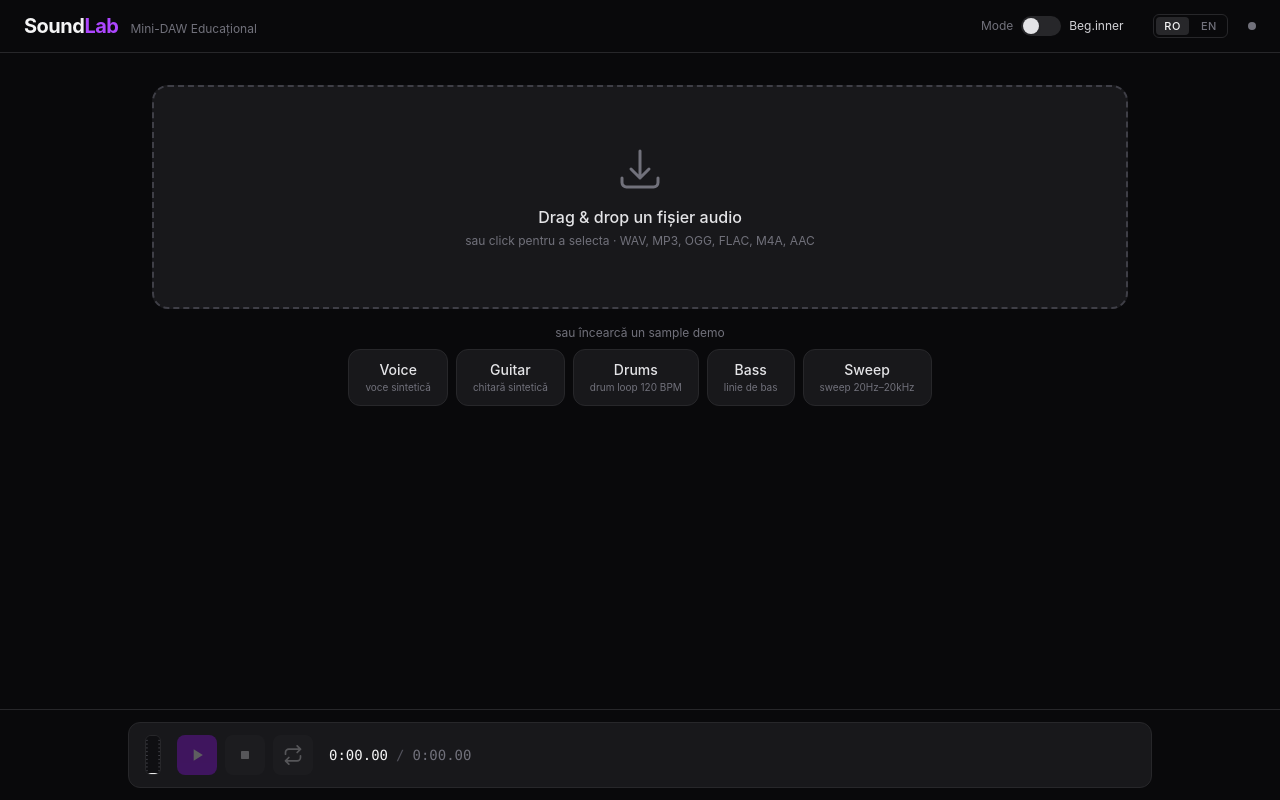
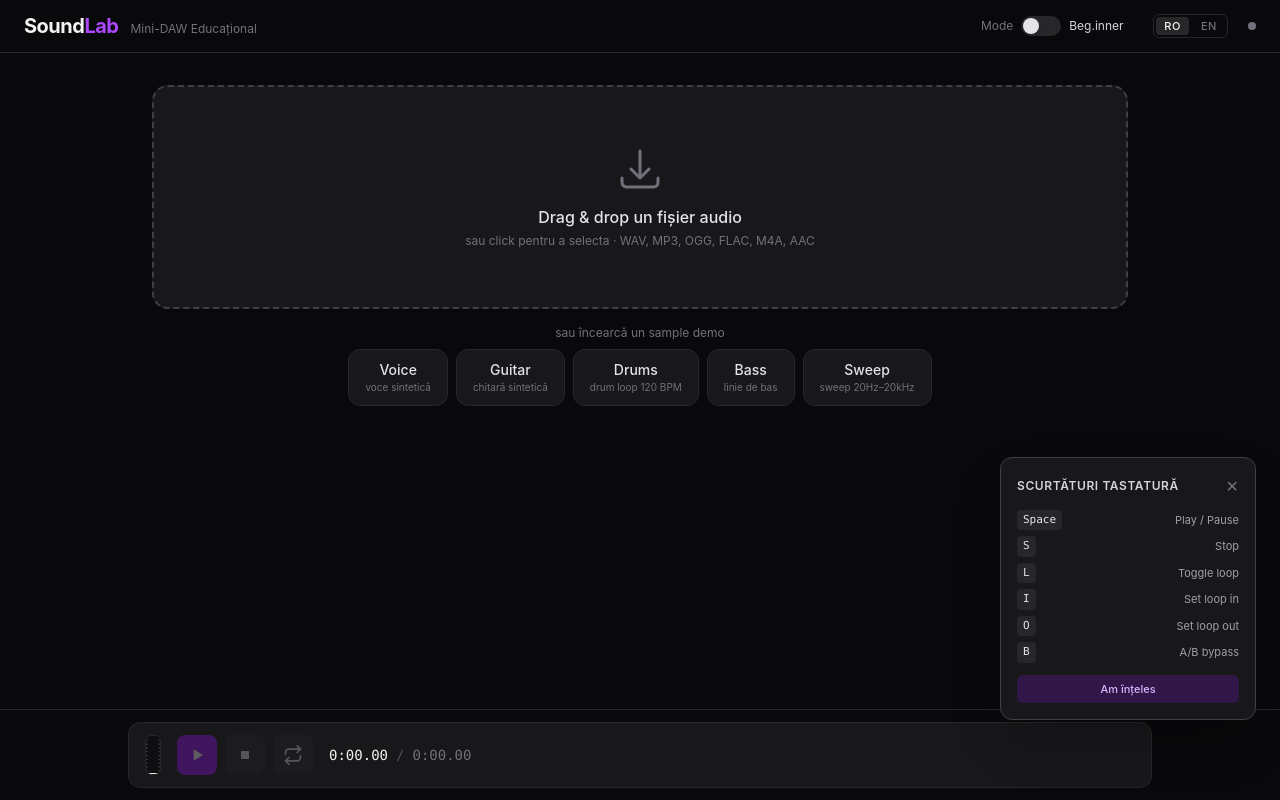
Before and after one commit to TristanUPT/licenta, a React (Vite) app: page / in a window 1280 px wide. Built offline with nearby package versions, Linux system fonts and the light colour scheme.

Commit message:
keyboard shortcuts

```diff
--- a/src/App.tsx
+++ b/src/App.tsx
@@ -5,6 +5,8 @@ import { useAudioStore } from '@/store/audioStore'
 import { useEducationStore } from '@/store/educationStore'
 import { usePresetStore } from '@/store/presetStore'
 import { useUiStore } from '@/store/uiStore'
+import { useKeyboardShortcuts } from '@/hooks/useKeyboardShortcuts'
+import { KeyboardHint } from '@/components/workspace/KeyboardHint'
 import { FileDropZone } from '@/components/workspace/FileDropZone'
 import { TransportBar } from '@/components/workspace/TransportBar'
 import { WaveformView } from '@/components/visualization/WaveformView'
@@ -42,6 +44,8 @@ function PanelToggle({ label, active, onClick }: PanelToggleProps) {
 function App() {
   const [status, setStatus] = useState<EngineStatus>(getStatus().status)
   useEffect(() => subscribe((s) => setStatus(s)), [])
+
+  useKeyboardShortcuts()
 
   const loadUserPresets = usePresetStore((s) => s.loadUserPresetsFromDB)
   useEffect(() => { void loadUserPresets() }, [loadUserPresets])
@@ -149,6 +153,8 @@ function App() {
         )}
       </main>
 
+      <KeyboardHint />
+
       <footer className="border-t border-zinc-800 px-3 py-2 sm:px-6 sm:py-3">
         <div className="mx-auto max-w-5xl">
           <TransportBar />
--- /dev/null
+++ b/src/components/workspace/KeyboardHint.tsx
@@ -0,0 +1,65 @@
+import { useState, useEffect } from 'react'
+import { useEducationStore } from '@/store/educationStore'
+
+const STORAGE_KEY = 'soundlab-kb-hint-dismissed'
+
+const SHORTCUTS = [
+  { key: 'Space', ro: 'Play / Pause',         en: 'Play / Pause' },
+  { key: 'S',     ro: 'Stop',                  en: 'Stop' },
+  { key: 'L',     ro: 'Toggle loop',           en: 'Toggle loop' },
+  { key: 'I',     ro: 'Set loop in',           en: 'Set loop in' },
+  { key: 'O',     ro: 'Set loop out',          en: 'Set loop out' },
+  { key: 'B',     ro: 'A/B bypass',            en: 'A/B bypass' },
+]
+
+export function KeyboardHint() {
+  const language = useEducationStore((s) => s.language)
+  const [visible, setVisible] = useState(false)
+
+  useEffect(() => {
+    if (!localStorage.getItem(STORAGE_KEY)) setVisible(true)
+  }, [])
+
+  function dismiss() {
+    localStorage.setItem(STORAGE_KEY, '1')
+    setVisible(false)
+  }
+
+  if (!visible) return null
+
+  const title  = language === 'ro' ? 'Scurtături tastatură' : 'Keyboard shortcuts'
+  const closeL = language === 'ro' ? 'Am înțeles' : 'Got it'
+
+  return (
+    <div className="fixed bottom-20 right-4 z-50 w-64 rounded-xl border border-zinc-700 bg-zinc-900 p-4 shadow-2xl sm:right-6">
+      <div className="mb-3 flex items-center justify-between">
+        <span className="text-xs font-semibold uppercase tracking-wider text-zinc-300">
+          {title}
+        </span>
+        <button
+          onClick={dismiss}
+          className="text-zinc-500 transition hover:text-zinc-200"
+          aria-label="Close"
+        >
+          ✕
+        </button>
+      </div>
+      <ul className="space-y-1.5">
+        {SHORTCUTS.map((s) => (
+          <li key={s.key} className="flex items-center justify-between">
+            <span className="rounded bg-zinc-800 px-1.5 py-0.5 font-mono text-[11px] text-zinc-200">
+              {s.key}
+            </span>
+            <span className="text-[11px] text-zinc-400">{s[language]}</span>
+          </li>
+        ))}
+      </ul>
+      <button
+        onClick={dismiss}
+        className="mt-3 w-full rounded-md bg-purple-600/20 py-1.5 text-[11px] font-medium text-purple-300 transition hover:bg-purple-600/30"
+      >
+        {closeL}
+      </button>
+    </div>
+  )
+}
--- /dev/null
+++ b/src/hooks/useKeyboardShortcuts.ts
@@ -0,0 +1,95 @@
+import { useEffect } from 'react'
+import { useAudioStore } from '@/store/audioStore'
+import { useEffectsStore } from '@/store/effectsStore'
+import * as transport from '@/audio/transport'
+
+/**
+ * Global keyboard shortcuts.
+ *
+ * Space       — play / pause
+ * S / Escape  — stop (return to 0)
+ * L           — toggle loop
+ * I           — set loop in  at current playback position
+ * O           — set loop out at current playback position
+ * B           — toggle global bypass (A/B comparison)
+ *
+ * Shortcuts are suppressed when focus is inside an <input>, <textarea>,
+ * or any element with contenteditable, so typing in the preset-name field
+ * or the EQ value boxes is not intercepted.
+ */
+export function useKeyboardShortcuts() {
+  useEffect(() => {
+    function onKeyDown(e: KeyboardEvent) {
+      // Ignore when typing in a form element.
+      const tag = (e.target as HTMLElement).tagName
+      if (
+        tag === 'INPUT' ||
+        tag === 'TEXTAREA' ||
+        (e.target as HTMLElement).isContentEditable
+      ) return
+
+      const state = useAudioStore.getState()
+      const { audioBuffer, isPlaying, isLooping, loopStart, loopEnd,
+              playbackPosition, setPlaying, setPlaybackPosition,
+              toggleLoop, setLoopRegion } = state
+
+      switch (e.code) {
+        case 'Space': {
+          e.preventDefault()
+          if (!audioBuffer) return
+          if (isPlaying) {
+            transport.stop()
+            setPlaying(false)
+          } else {
+            transport.play(audioBuffer, {
+              offset: isLooping ? loopStart : playbackPosition,
+              loop: isLooping,
+              loopStart,
+              loopEnd,
+            })
+            setPlaying(true)
+          }
+          break
+        }
+
+        case 'KeyS':
+        case 'Escape': {
+          if (!audioBuffer) return
+          transport.stop()
+          setPlaying(false)
+          setPlaybackPosition(0)
+          break
+        }
+
+        case 'KeyL': {
+          if (!audioBuffer) return
+          toggleLoop()
+          break
+        }
+
+        case 'KeyI': {
+          if (!audioBuffer) return
+          const newEnd = Math.max(playbackPosition + 0.1, loopEnd)
+          setLoopRegion(playbackPosition, newEnd)
+          break
+        }
+
+        case 'KeyO': {
+          if (!audioBuffer) return
+          const newStart = Math.min(loopStart, playbackPosition - 0.1)
+          setLoopRegion(newStart, playbackPosition)
+          break
+        }
+
+        case 'KeyB': {
+          const { setGlobalBypass, globalBypass } = useEffectsStore.getState()
+          setGlobalBypass(!globalBypass)
+          break
+        }
+      }
+    }
+
+    window.addEventListener('keydown', onKeyDown)
+    return () => window.removeEventListener('keydown', onKeyDown)
+  }, [])
+}
```
